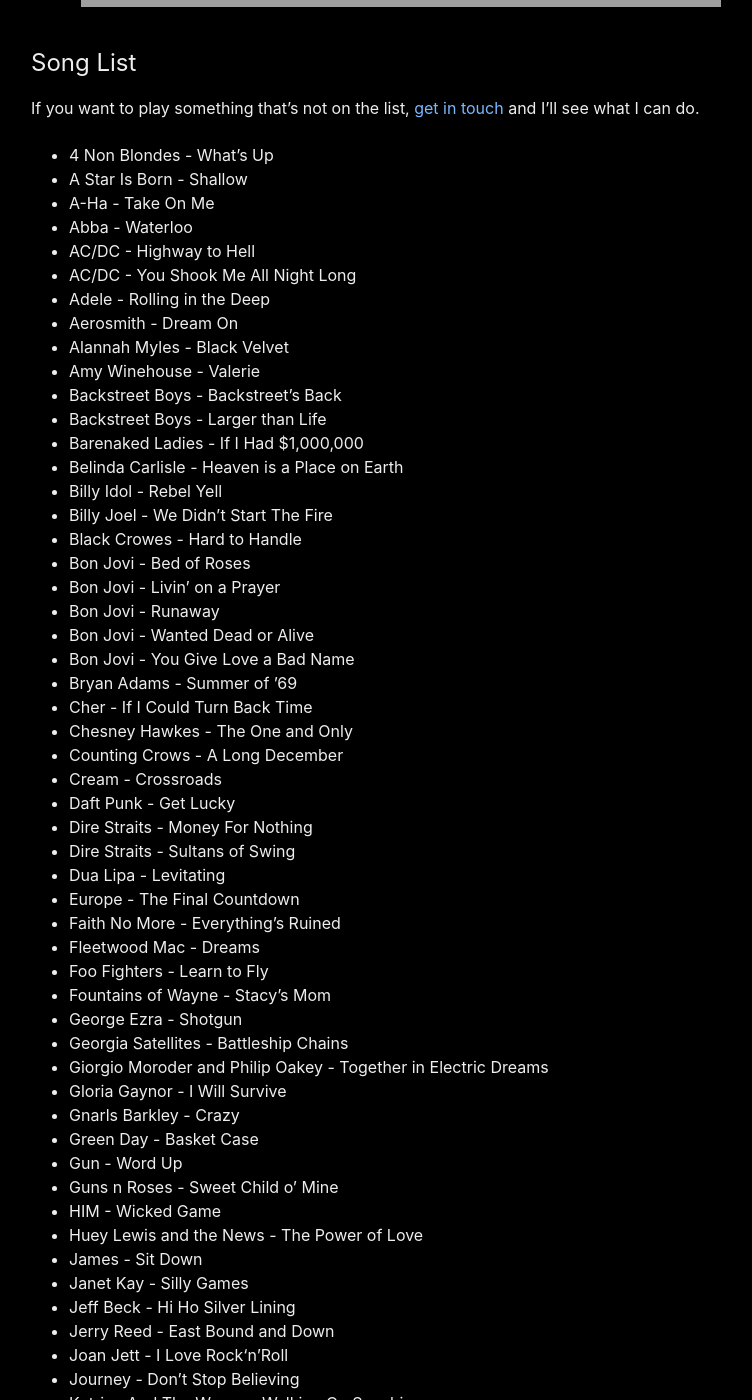
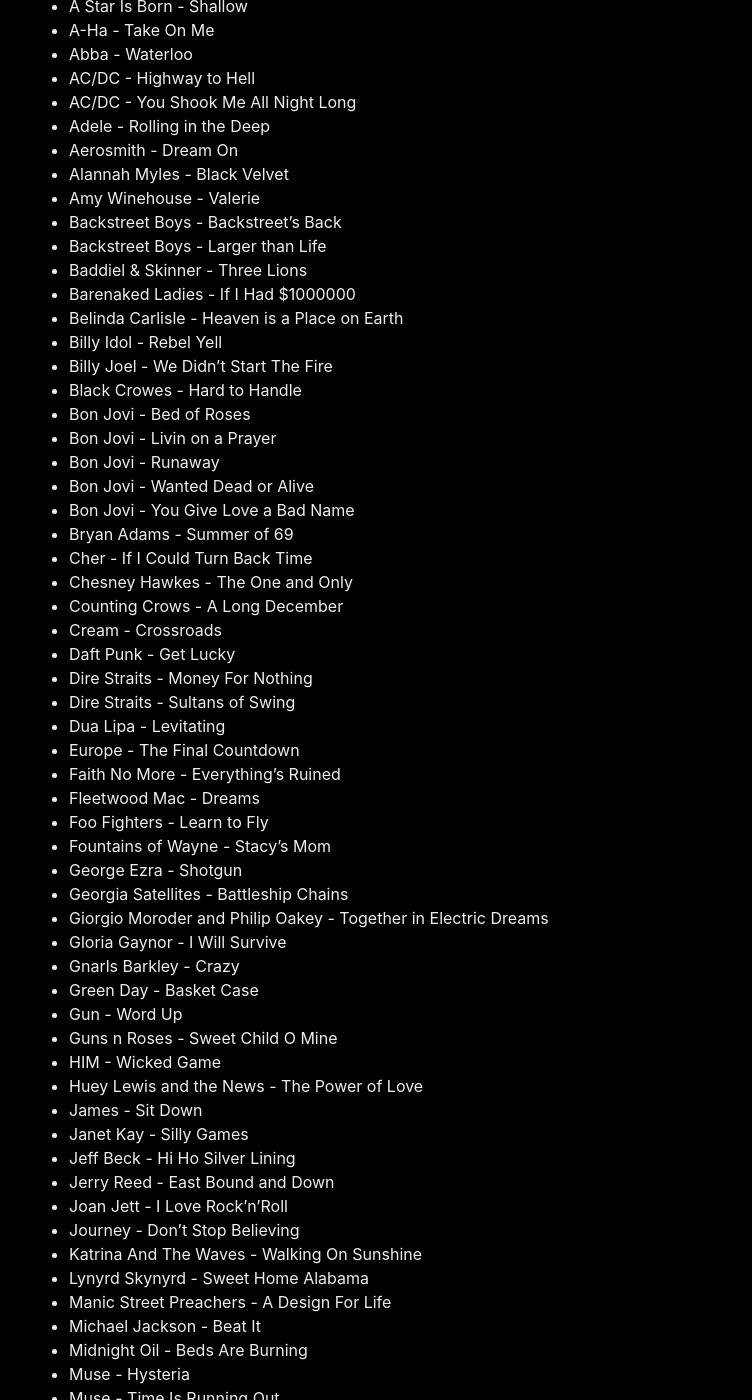
Before and after one commit to dylanbeattie/guitaraoke.live, a Jekyll site: the page built from index.md, in a window 1280 px wide and 1400 px high, scrolled down 904 px. Shown: the whole window, without its empty margins (239-991 px from the left). Built offline with Jekyll 4.4.1, drawn with Linux system fonts in a browser that asks for light colours; comment, search, counter and statistics services are not loaded; some of the changed text lies outside the part shown; grey boxes are pictures that could not be loaded.

Commit message:
Song list updates

```diff
--- a/_includes/song-list.md
+++ b/_includes/song-list.md
@@ -10,17 +10,18 @@
 <li>Amy Winehouse - Valerie</li>
 <li>Backstreet Boys - Backstreet’s Back</li>
 <li>Backstreet Boys - Larger than Life</li>
-<li>Barenaked Ladies - If I Had $1,000,000</li>
+<li>Baddiel &amp; Skinner - Three Lions</li>
+<li>Barenaked Ladies - If I Had $1000000</li>
 <li>Belinda Carlisle - Heaven is a Place on Earth</li>
 <li>Billy Idol - Rebel Yell</li>
 <li>Billy Joel - We Didn’t Start The Fire</li>
 <li>Black Crowes - Hard to Handle</li>
 <li>Bon Jovi - Bed of Roses</li>
-<li>Bon Jovi - Livin’ on a Prayer</li>
+<li>Bon Jovi - Livin on a Prayer</li>
 <li>Bon Jovi - Runaway</li>
 <li>Bon Jovi - Wanted Dead or Alive</li>
 <li>Bon Jovi - You Give Love a Bad Name</li>
-<li>Bryan Adams - Summer of ’69</li>
+<li>Bryan Adams - Summer of 69</li>
 <li>Cher - If I Could Turn Back Time</li>
 <li>Chesney Hawkes - The One and Only</li>
 <li>Counting Crows - A Long December</li>
@@ -41,14 +42,14 @@
 <li>Gnarls Barkley - Crazy</li>
 <li>Green Day - Basket Case</li>
 <li>Gun - Word Up</li>
-<li>Guns n Roses - Sweet Child o’ Mine</li>
+<li>Guns n Roses - Sweet Child O Mine</li>
 <li>HIM - Wicked Game</li>
 <li>Huey Lewis and the News - The Power of Love</li>
 <li>James - Sit Down</li>
 <li>Janet Kay - Silly Games</li>
 <li>Jeff Beck - Hi Ho Silver Lining</li>
 <li>Jerry Reed - East Bound and Down</li>
-<li>Joan Jett - I Love Rock‘n’Roll</li>
+<li>Joan Jett - I Love Rock’n’Roll</li>
 <li>Journey - Don’t Stop Believing</li>
 <li>Katrina And The Waves - Walking On Sunshine</li>
 <li>Lynyrd Skynyrd - Sweet Home Alabama</li>
--- a/index.md
+++ b/index.md
@@ -4,17 +4,6 @@
 
 layout: home
 ---
-<hr />
-<section style="text-align: left;">
-<a href="https://ignition.beer/">
-<img src="ignition-logo-white-on-trans.webp" style="float: right; width: 120px; height: 120px;" />
-</a>
-    <h2 style="margin-bottom: 2px;">Saturday, July 15th 2023 @ 7PM</h2>
-    <p><a class="google-calendar-link" href="https://calendar.google.com/calendar/u/0/r/eventedit?text=Guitaraoke&dates=20230715T190000+01:00/20230715T220000+01:00&details=https://guitaraoke.live&location=Ignition Brewery,+44A Sydenham Rd,+London+SE26+5QX,+UK">
-        <img src="/assets/img/google_calendar_7_2x.png" style="width: 24px; height: 24px;" /> Add to Google Calendar</a>
-    </p>
-    <p><a style="font-weight: bold;" href="https://ignition.beer/">Ignition Brewery Taproom</a>, 44a Sydenham Road, London, SE26 5QF</p>
-</section>
 <hr />
 <div style="font-weight: bold; font-style: italic; text-align: center; font-size: 125%; margin: 16px;">
 “...it's like a cross between an open mic night and Guitar Hero!”
```
Also changed, not shown: other parts of _includes/song-list.md (+2 -0 lines).
